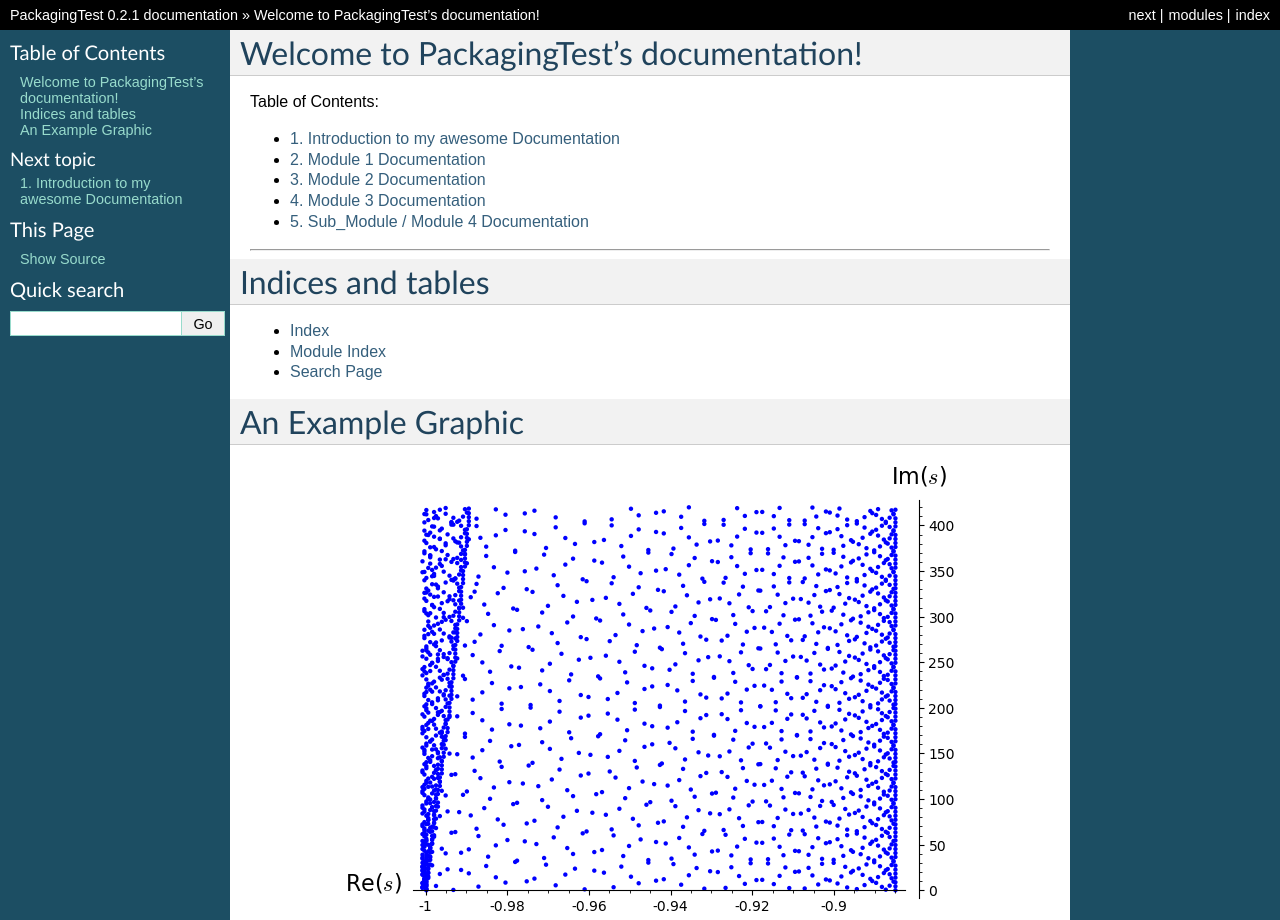
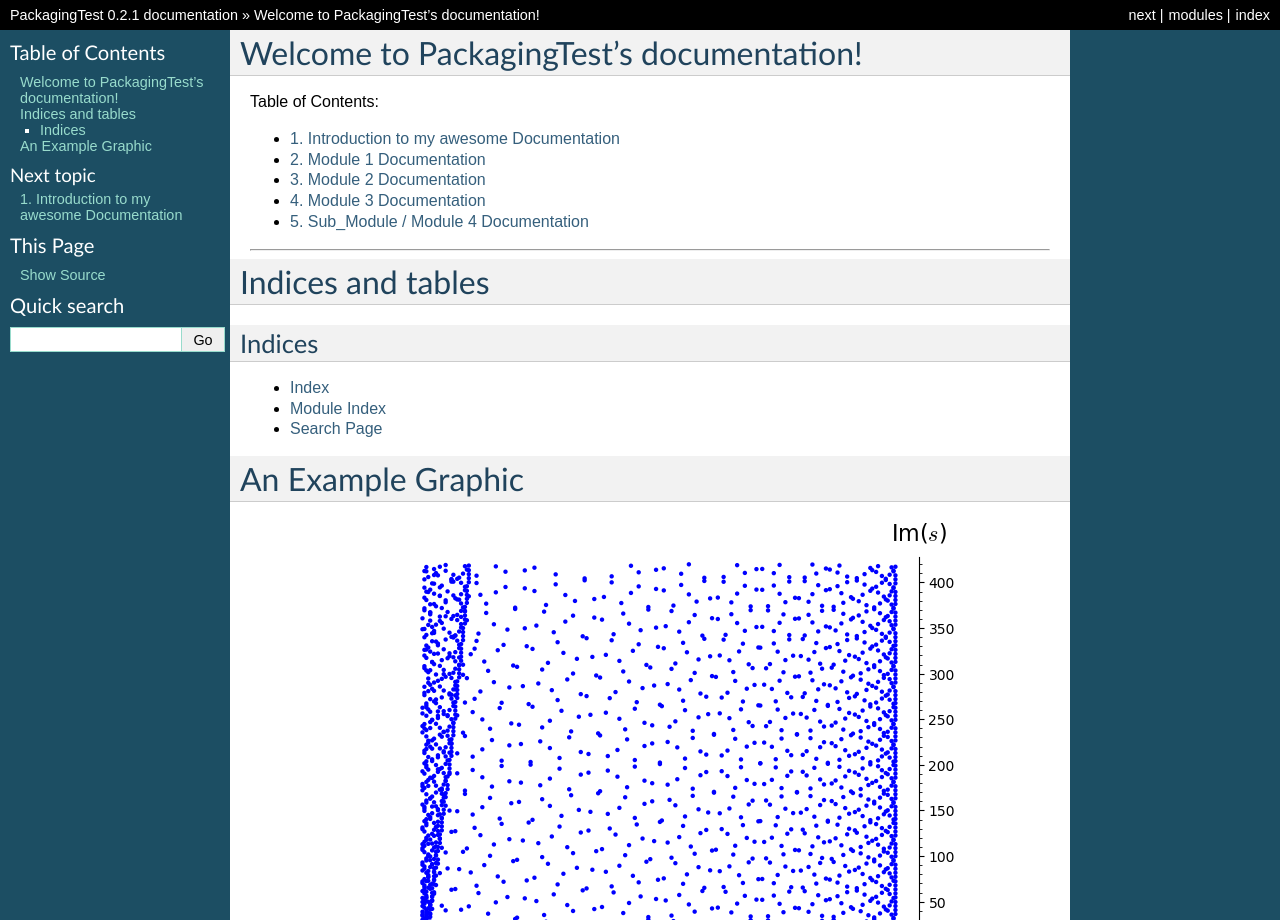
Before and after one commit to PhilippSchuette/PackagingTest, a Sphinx documentation site: the page built from docs/index.rst, in a window 1280 px wide, cut to the strip 0-920 px from the top of the page. Built offline with Sphinx 7.4.7, drawn with Linux system fonts in a browser that asks for light colours.

Commit message:
update docs with ..only:: html in index.rst

```diff
--- a/README.rst
+++ b/README.rst
@@ -335,6 +335,11 @@ in this repository:
   8. optionally a **data** folder with data (binary data, database templates, etc.)
   9. optionally a **Pipfile** to replace *requirements.txt*
 
+After creating and populating a new GitHub respository (see above), you have to create the *Codecov*
+and *Travis* hooks. To do so, sign into *Travis*, click **Profile -> Settings -> Manage Repositories on Github** and follow the instructions from there (install *Travis* for the new or all repositories). For
+*Codecov*, once you have linked the coverage service with your GitHub, the coverage report upload as
+demonstrated in this repository should work.
+
 ----
 ToDo
 ----
--- a/docs/index.rst
+++ b/docs/index.rst
@@ -37,9 +37,14 @@ Indices and tables
    index-generating object descriptions and index-directives; the module index
    contains one index per py:module directive.
 
-* :ref:`genindex`
-* :ref:`modindex`
-* :ref:`search`
+.. only:: html
+
+  -------
+  Indices
+  -------
+  * :ref:`genindex`
+  * :ref:`modindex`
+  * :ref:`search`
 
 
 An Example Graphic
```
Also changed, not shown: 1 other file.
